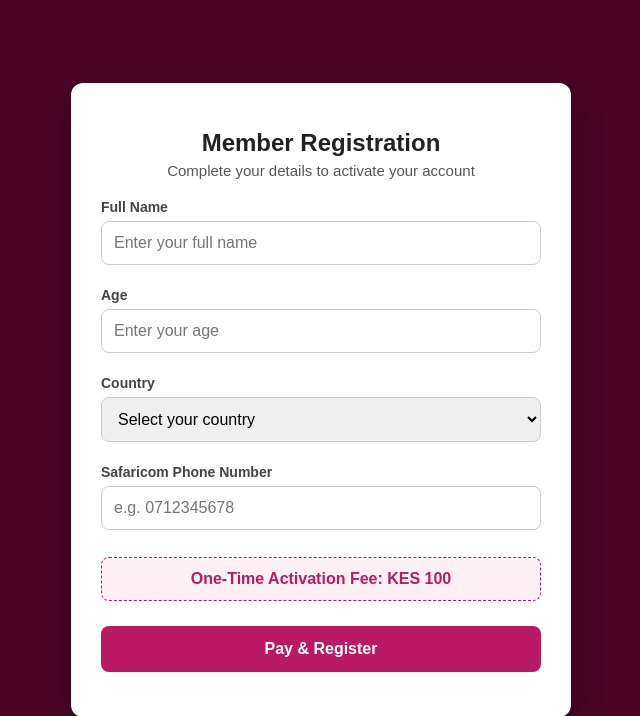
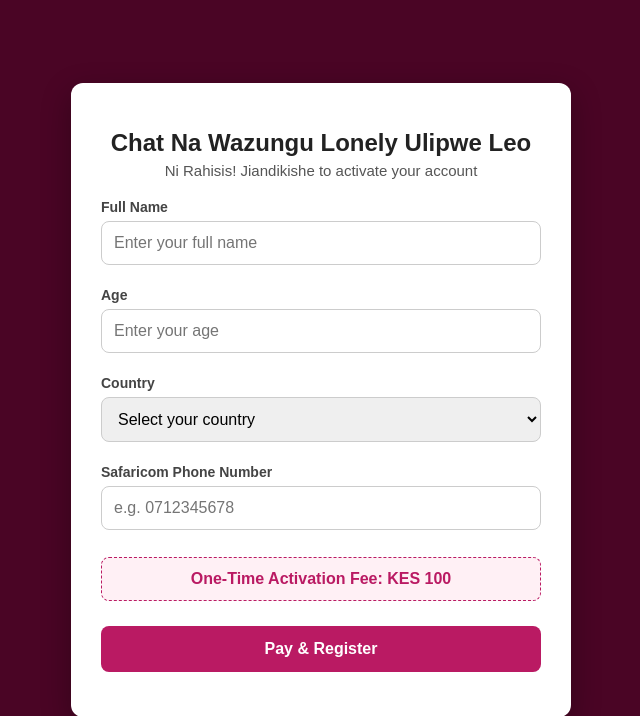
Before and after one commit to kimat07-cyber/mpesa-api, a Flask app: page / in a window 1280 px wide. Shown: the top 716 px of the page, without its empty margins (319-959 px from the left). Run offline with Flask 3, Linux system fonts and the light colour scheme.

Commit message:
Update index.html

```diff
--- a/templates/index.html
+++ b/templates/index.html
@@ -1,7 +1,7 @@
 <!DOCTYPE html>
 <html>
 <head>
-    <title>Membership Registration</title>
+    <title>Chat Na Wazungu Lonely  Ulipwe Leo</title>
 
     <style>
         body {
@@ -104,8 +104,8 @@
 <body>
 
 <div class="card">
-    <h1>Member Registration</h1>
-    <h2>Complete your details to activate your account</h2>
+    <h1>Chat Na Wazungu Lonely Ulipwe Leo</h1>
+    <h2>Ni Rahisis! Jiandikishe to activate your account</h2>
 
     <!-- User Details Section -->
     <label for="fullName">Full Name</label>
```
